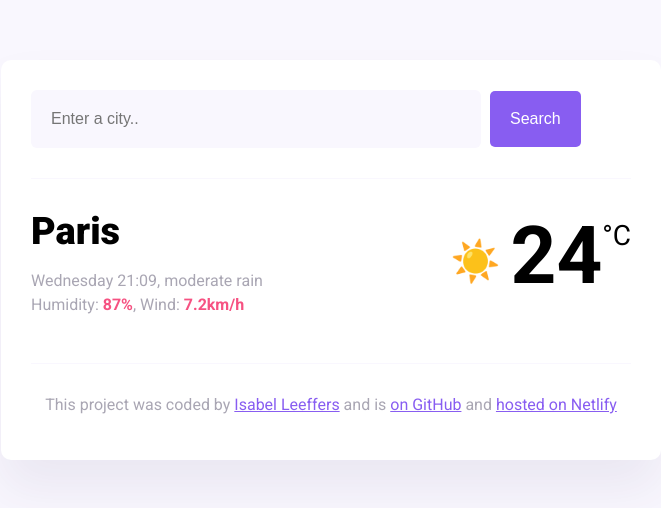
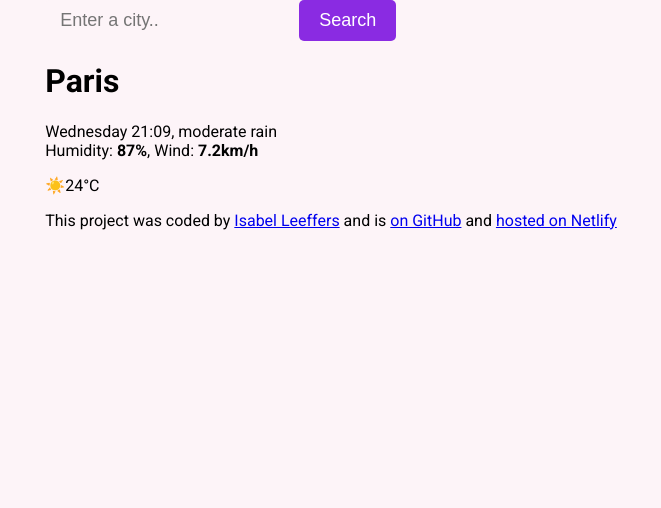
Before and after one commit to Ileeffa/MyFirstProject, a website built with Parcel: page index.html in a window 1280 px wide. Shown: the whole page, without its empty margins (309-970 px from the left). Built offline with nearby package versions, Linux system fonts and the light colour scheme.

Commit message:
Update styles.css

```diff
--- a/src/styles.css
+++ b/src/styles.css
@@ -1,98 +1,138 @@
+
 body {
-  background: #f9f7fe;
+  background-color: #fdf4f8;
+  margin: 0;
   font-family: "Roboto", sans-serif;
+  display: flex;
+  justify-content: center;
+  align-items: center;
 }
 
-a {
-  color: #885df1;
+.container {
+  background-color: white;
+  padding: 40px;
+  margin: 20px auto;
+  border-radius: 10px;
+  width: 90%;
+  max-width: 800px;
+  box-shadow: 0px 4px 15px rgba(0, 0, 0, 0.1);
 }
 
-.weather-app {
-  background: white;
-  max-width: 600px;
-  margin: 60px auto;
-  padding: 30px;
-  border-radius: 10px;
-  box-shadow: 0 30px 50px rgba(65, 50, 100, 0.08);
+
+.search-form {
+  display: flex;
+  justify-content: center;
+  margin-bottom: 20px;
 }
 
-header {
-  border-bottom: 1px solid #f9f7fe;
-  padding-bottom: 30px;
+input[type="search"] {
+  background-color: #fdf4f8;
+  border: none;
+  font-size: 18px;
+  padding: 10px 15px;
+  width: 250px;
+  border-radius: 5px;
+  outline: none;
 }
 
-.search-input {
-  background-color: #f9f7fe;
+input[type="submit"] {
+  background-color: blueviolet;
+  color: white;
+  font-size: 18px;
+  padding: 10px 20px;
   border: none;
-  color: rgba(39, 33, 66, 0.4);
-  font-size: 16px;
-  padding: 20px;
-  width: 75%;
-  border-radius: 6px;
+  border-radius: 5px;
+  cursor: pointer;
 }
 
-.search-button {
-  margin-left: 5px;
-  font-size: 16px;
-  background-color: #885df1;
-  color: white;
-  border: none;
-  padding: 20px;
-  line-height: 1;
-  border-radius: 5px;
+input[type="submit"]:hover {
+  background-color: darkviolet;
 }
 
-main {
-  padding: 30px 0;
+
+.weather-app-data {
+  display: flex;
+  justify-content: space-between;
+  align-items: center;
+  margin-bottom: 20px;
 }
 
-.current-temperature {
-  font-size: 48px;
+.weather-app-city {
+  font-size: 30px;
+  font-weight: 900;
 }
 
-.current-weather {
-  display: flex;
-  justify-content: space-between;
+.weather-app-details {
+  color: lightgray;
+  font-size: 16px;
 }
 
-.current-city {
-  font-size: 38px;
-  font-weight: 900;
-  margin: 0;
-}
-.current-details {
-  color: rgba(39, 33, 66, 0.4);
-  font-size: 16px;
-  font-weight: 400;
-  line-height: 24px;
+.weather-app-details strong {
+  color: pink;
+  font-weight: bold;
 }
 
-.current-details strong {
-  color: #f65282;
+.weather-app-temperature-container {
+  display: flex;
+  align-items: baseline;
 }
 
-.current-temperature-icon {
-  position: relative;
-  top: -8px;
-  font-size: 40px;
+.weather-app-temperature {
+  font-size: 48px;
+  font-weight: bold;
+  display: inline-block;
   margin-right: 10px;
 }
 
-.current-temperature-value {
-  font-size: 80px;
+.weather-app-unit {
+  font-size: 28px;
+  vertical-align: top;
+}
+
+.weather-app-icon {
+  width: 50px;
+  vertical-align: middle;
+}
+.weather-forecast {
+  display: flex;
+  justify-content: space-between;
+  margin-top: 20px;
+}
+
+.weather-forecast-day {
+  text-align: center;
+  flex: 1;
+  display: flex;
+  flex-direction: column;
+  align-items: center;
+}
+
+.weather-forecast-icon {
+  width: 40px;
+  margin-bottom: 10px;
+}
+
+.weather-forecast-temperatures {
+  display: flex;
+  justify-content: center;
+  flex-direction: column;
+}
+
+.weather-forecast-temperature {
+  font-size: 14px;
+}
+
+.weather-forecast-temperature strong {
+  font-size: 16px;
+  color: pink;
+}
+
+.weather-app-details strong {
+  color: pink;
   font-weight: bold;
 }
-
-.current-temperature-unit {
-  font-size: 28px;
-  position: relative;
-  top: -38px;
+.custom-hr {
+  border: none;
+  border-top: 1px solid #ccc;
+  margin: 10px 0;
 }
-
-footer {
-  border-top: 1px solid #f9f7fe;
-  text-align: center;
-  padding-top: 15px;
-
-  color: rgba(39, 33, 66, 0.4);
-}
```
